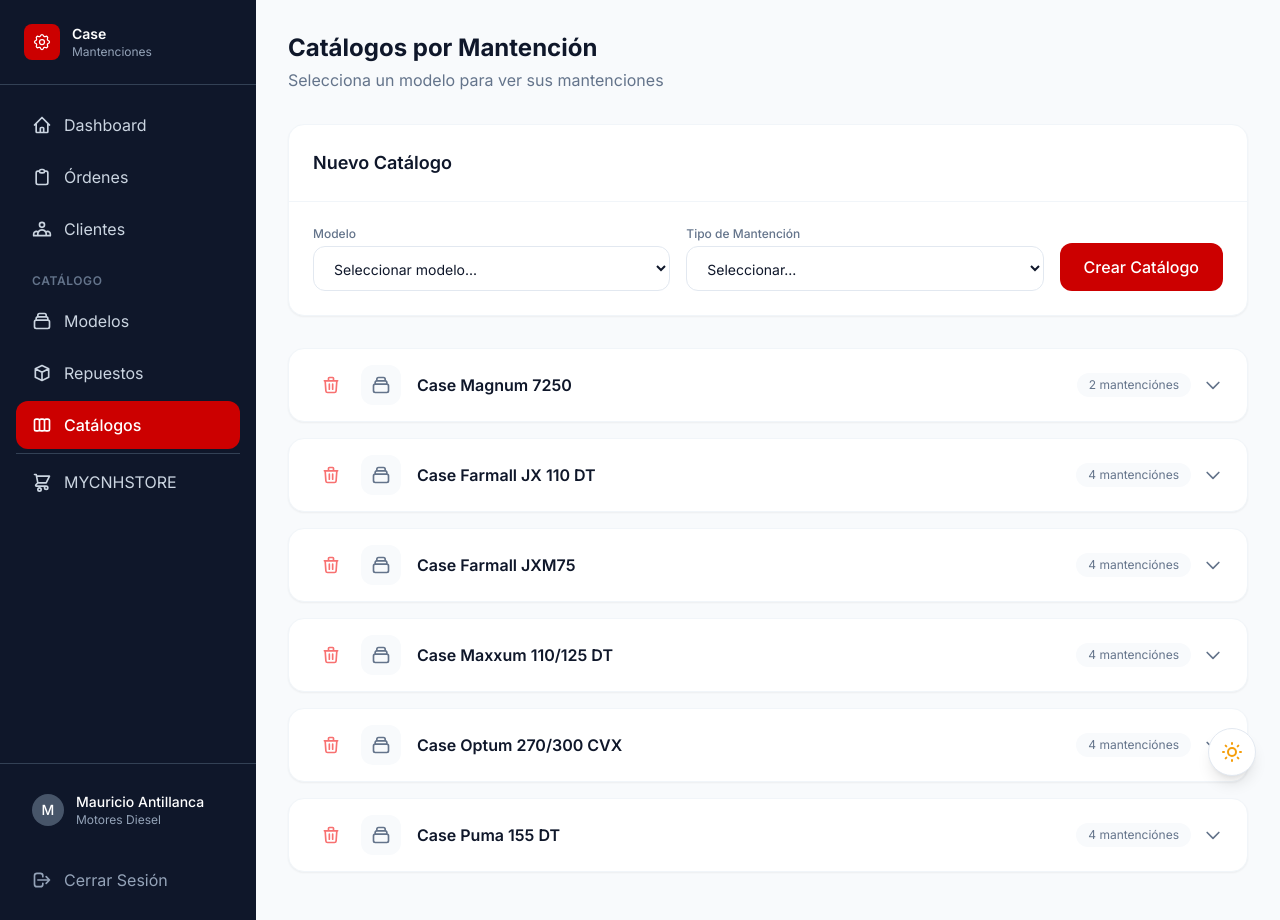
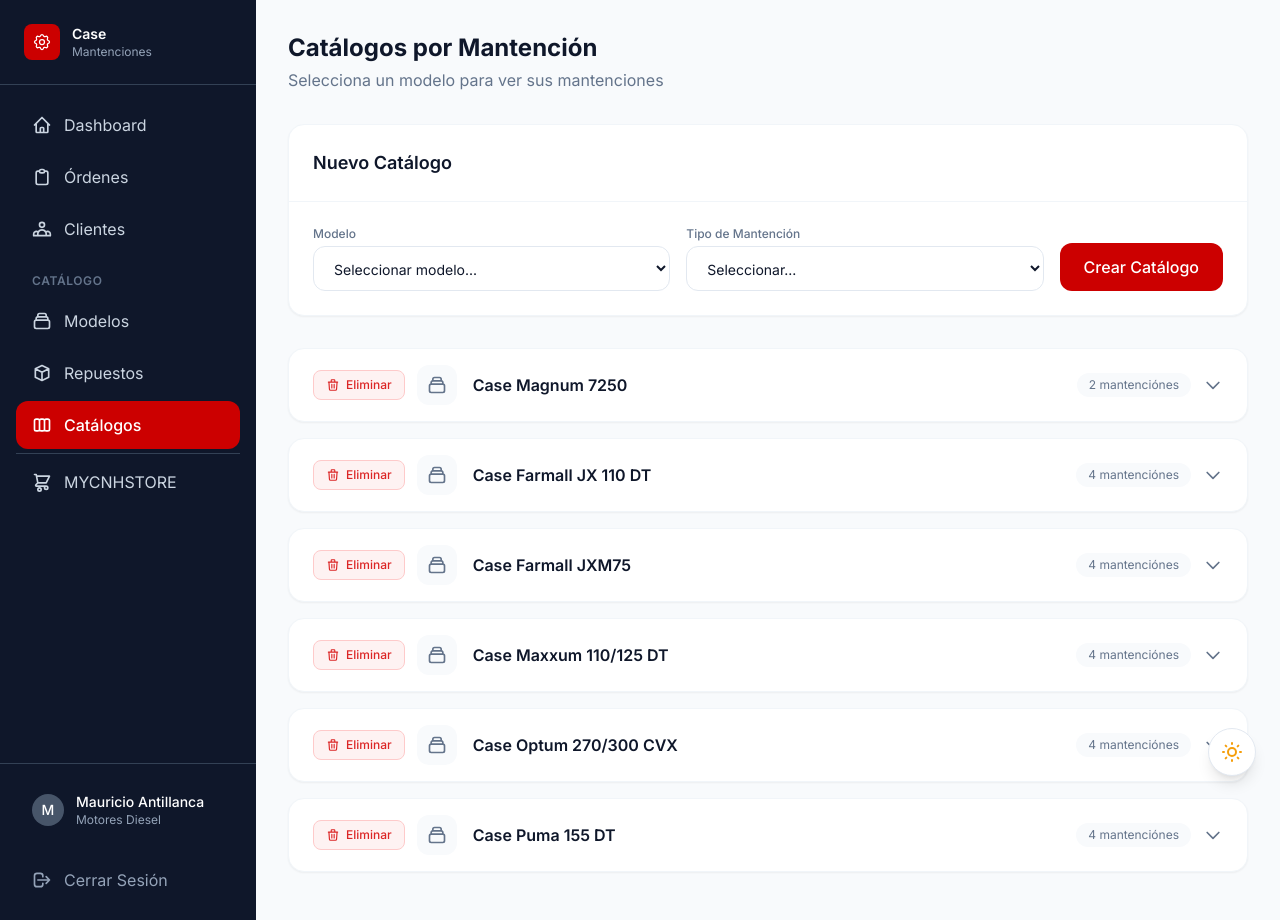
Before and after one commit to grosar03-maker/sistema-mantenciones, a Django app: template infrastructure/templates/mecanico/gestionar_catalogos.html in a window 1280 px wide. Run offline with Django 4.2, Linux system fonts and the light colour scheme; the template is opened without the code that fills it: values that come from a table or form of the project are taken from there, others are empty; a user stored in the database is signed in; data comes from the database, SQL or seed files in the repository; some libraries are stand-ins or nearby versions.

Commit message:
Fix delete buttons: add bg, border, label text for visibility

```diff
--- a/infrastructure/templates/mecanico/gestionar_catalogos.html
+++ b/infrastructure/templates/mecanico/gestionar_catalogos.html
@@ -158,16 +158,18 @@
             {% for modelo in modelos %}
             {% with total_cat=modelo.catalogos.count %}
             <div class="bg-white dark:bg-slate-800 rounded-2xl border border-slate-100 dark:border-slate-700 shadow-sm overflow-hidden mb-4">
-                <div class="flex items-center justify-between px-6 py-4">
+                <div class="flex items-center gap-3 px-6 py-4">
                     <form method="POST" action="{% url 'eliminar_modelo' modelo.id %}"
                           onsubmit="return confirm('¿Eliminar {{ modelo.marca }} {{ modelo.nombre }} y todos sus catálogos? Los tractores existentes perderán la referencia al modelo.')"
-                          class="mr-3 shrink-0">
+                          class="shrink-0">
                         {% csrf_token %}
-                        <button type="submit" class="p-2 rounded-lg text-red-400 hover:bg-red-50 dark:hover:bg-red-900/30 hover:text-red-600 transition-colors"
+                        <button type="submit"
+                                class="flex items-center gap-1.5 px-3 py-1.5 rounded-lg bg-red-50 text-red-600 hover:bg-red-100 dark:bg-red-900/30 dark:text-red-400 dark:hover:bg-red-900/50 border border-red-200 dark:border-red-800 text-xs font-medium transition-colors"
                                 title="Eliminar modelo y sus catálogos">
-                            <svg class="w-5 h-5" fill="none" stroke="currentColor" viewBox="0 0 24 24">
+                            <svg class="w-3.5 h-3.5" fill="none" stroke="currentColor" viewBox="0 0 24 24">
                                 <path stroke-linecap="round" stroke-linejoin="round" stroke-width="2" d="M19 7l-.867 12.142A2 2 0 0116.138 21H7.862a2 2 0 01-1.995-1.858L5 7m5 4v6m4-6v6m1-10V4a1 1 0 00-1-1h-4a1 1 0 00-1 1v3M4 7h16"/>
                             </svg>
+                            Eliminar
                         </button>
                     </form>
                     <button type="button"
```
Also changed, not shown: infrastructure/templates/mecanico/lista_clientes.html (+6 -4 lines).
